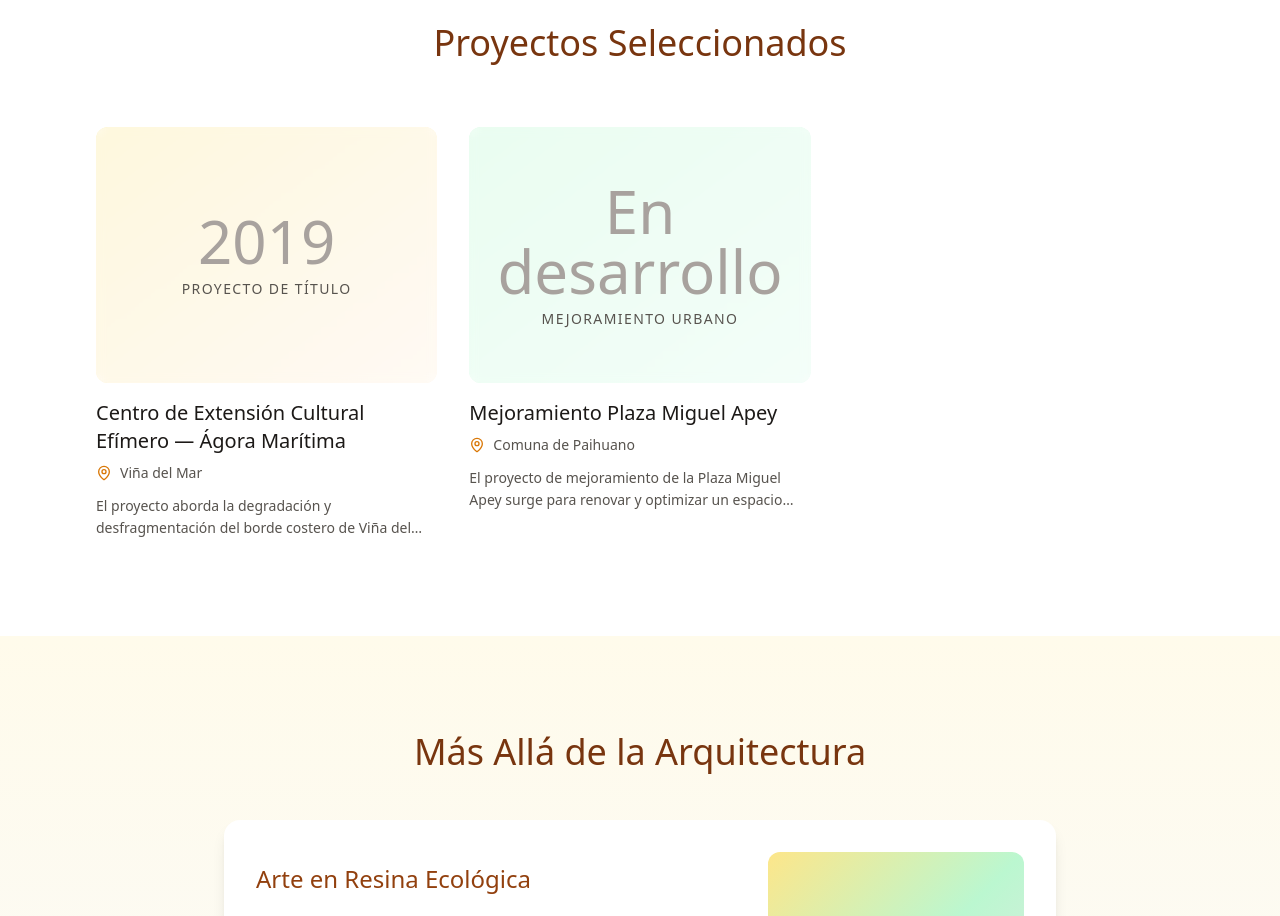
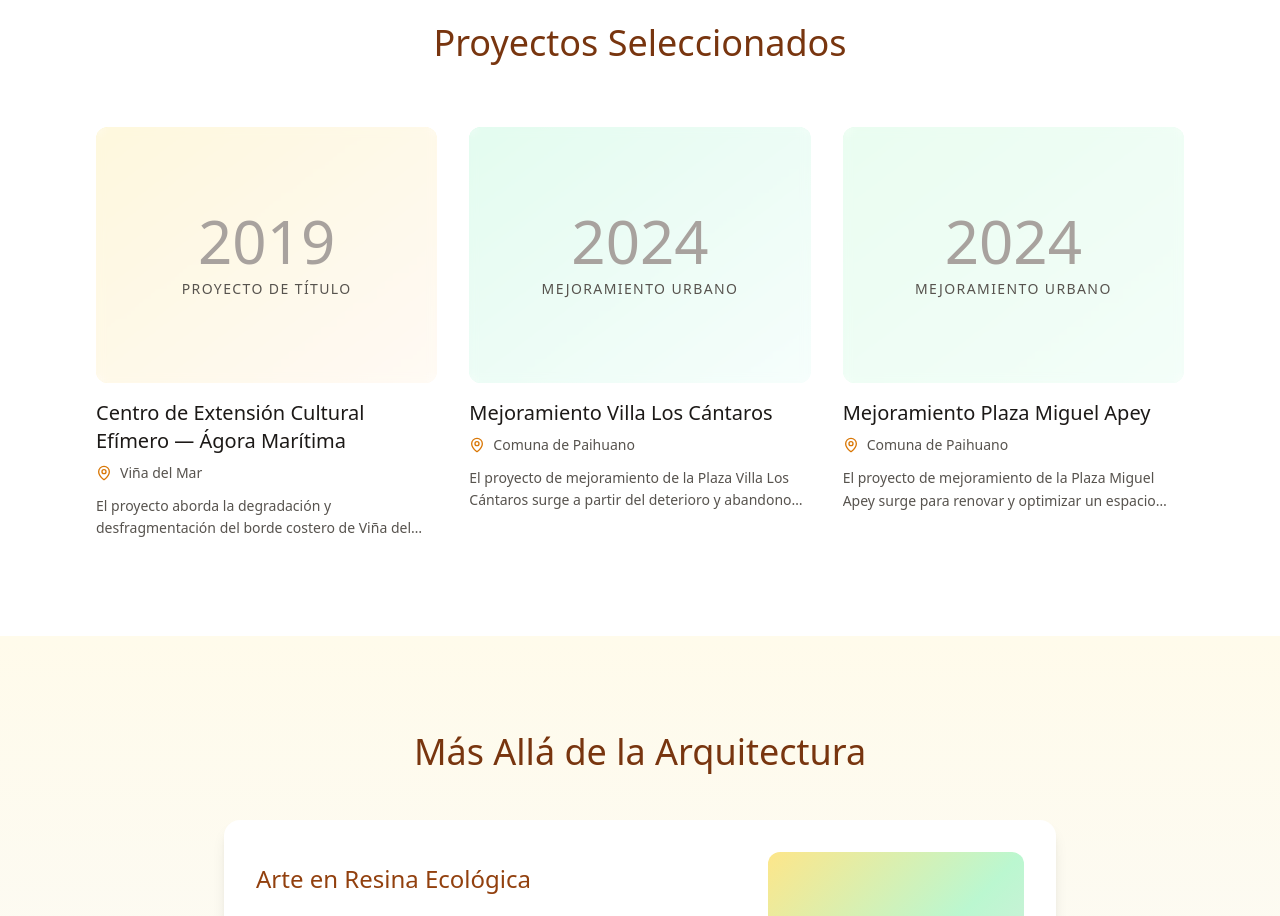
Before and after one commit to 7aleobe7labrod7/abf-portfolio, a React (Vite) app: page / in a window 1280 px wide. Shown: the part 7060-7976 px from the top of the page. Built offline with nearby package versions, Linux system fonts and the light colour scheme.

Commit message:
feat: add three projects with detailed descriptions and updated information

```diff
--- a/afaf-portfolio.tsx
+++ b/afaf-portfolio.tsx
@@ -157,20 +157,31 @@ const Portfolio = () => {
       type: 'Proyecto de Título',
       location: 'Viña del Mar',
       description: 'El proyecto aborda la degradación y desfragmentación del borde costero de Viña del Mar, proponiendo un equipamiento cultural efímero capaz de activar temporalmente sectores subutilizados y desconectados de la vida urbana. Se plantea un Ágora Marítima como espacio de encuentro abierto, flexible y móvil, diseñado para fomentar la integración social mediante actividades culturales itinerantes.',
-      concept: 'El enfoque parte de un diagnóstico territorial que identifica zonas residuales, vacíos urbanos y discontinuidades en la relación ciudad–mar. El diseño incorpora plataformas, recorridos, espacios multiuso y estructuras desmontables, configuradas para responder a distintos usos: talleres, presentaciones, ferias y eventos comunitarios. Su carácter efímero permite ocupar transitoriamente áreas en conflicto, promoviendo apropiación social, reconocimiento del paisaje costero y activación urbana sin alterar de manera permanente el territorio.',
+      concept: 'El enfoque parte de un diagnóstico territorial que identifica zonas residuales, vacíos urbanos y discontinuidades en la relación ciudad–mar (modelo de ciudad balneario). A partir de ello, el proyecto introduce una intervención que permite recuperar suelos fragmentados, facilitar el acceso comunitario y generar nuevas dinámicas culturales y recreativas. El diseño incorpora plataformas, recorridos, espacios multiuso y estructuras desmontables, configuradas para responder a distintos usos: talleres, presentaciones, ferias y eventos comunitarios. Su carácter efímero permite ocupar transitoriamente áreas en conflicto, promoviendo apropiación social, reconocimiento del paisaje costero y activación urbana sin alterar de manera permanente el territorio.',
       color: 'from-amber-100 to-orange-50',
       detailedConcept: 'En síntesis, el proyecto plantea una estrategia urbana y social, más que una obra edificada, orientada a reimaginar el borde costero como un espacio integrador, accesible y culturalmente activo, demostrando la capacidad de la arquitectura para transformar usos urbanos a través de intervenciones temporales y participativas.'
     },
     {
       id: 2,
+      title: 'Mejoramiento Villa Los Cántaros',
+      year: '2024',
+      type: 'Mejoramiento Urbano',
+      location: 'Comuna de Paihuano',
+      description: 'El proyecto de mejoramiento de la Plaza Villa Los Cántaros surge a partir del deterioro y abandono del espacio público, caracterizado por la ausencia de áreas verdes, sombreaderos, accesos adecuados y equipamiento recreativo, lo que ha impedido su uso por parte de la comunidad y ha debilitado la convivencia barrial.',
+      concept: 'A través de un diagnóstico participativo con los vecinos, se identifica la necesidad de recuperar este espacio como un lugar seguro, accesible y de encuentro, incorporando sombra, áreas verdes, mobiliario, juegos y accesibilidad universal.',
+      color: 'from-emerald-100 to-teal-50',
+      detailedConcept: 'La intervención busca no solo mejorar las condiciones físicas del lugar, sino también fortalecer la identidad comunitaria, el sentido de pertenencia y la cohesión social, transformando la plazuela en un punto activo de recreación y vida comunitaria para la Villa Los Cántaros.'
+    },
+    {
+      id: 3,
       title: 'Mejoramiento Plaza Miguel Apey',
-      year: 'En desarrollo',
+      year: '2024',
       type: 'Mejoramiento Urbano',
       location: 'Comuna de Paihuano',
       description: 'El proyecto de mejoramiento de la Plaza Miguel Apey surge para renovar y optimizar un espacio público central para la comunidad de Paihuano, ya que la plaza presenta infraestructura deteriorada, luminarias en mal estado, áreas verdes desorganizadas y equipamiento insuficiente.',
       concept: 'La intervención busca modernizar el espacio, haciéndolo más seguro, accesible y funcional, mediante la incorporación de rutas accesibles, reorganización de áreas verdes, nuevo mobiliario urbano, recambio de luminarias y la instalación de juegos infantiles y equipamiento recreativo.',
       color: 'from-green-100 to-emerald-50',
-      detailedConcept: 'Además, se pretende mejorar la calidad de vida de los habitantes, ofreciendo un espacio público adecuado para el encuentro comunitario, actividades familiares y recreación. El proyecto también considera un cierre perimetral y obras de nivelación, necesarias para asegurar condiciones óptimas de uso y seguridad. En síntesis, se realiza este proyecto para recuperar y potenciar un espacio urbano clave, garantizando accesibilidad universal, mejor iluminación, áreas verdes ordenadas y equipamiento moderno que responda a las necesidades actuales de la comunidad.'
+      detailedConcept: 'Además, se pretende mejorar la calidad de vida de los habitantes, ofreciendo un espacio público adecuado para el encuentro comunitario, actividades familiares y recreación. El proyecto también considera un cierre perimetral y obras de nivelación, necesarias para asegurar condiciones óptimas de uso y seguridad. En síntesis, se realiza este proyecto para recuperar y potenciar un espacio urbano clave, garantizando accesibilidad universal, mejor iluminación, áreas verdes ordenadas y equipamiento moderno que responda a las necesidades actuales del barrio Chanchoqui en la comuna de Paihuano.'
     }
   ];
 
```
